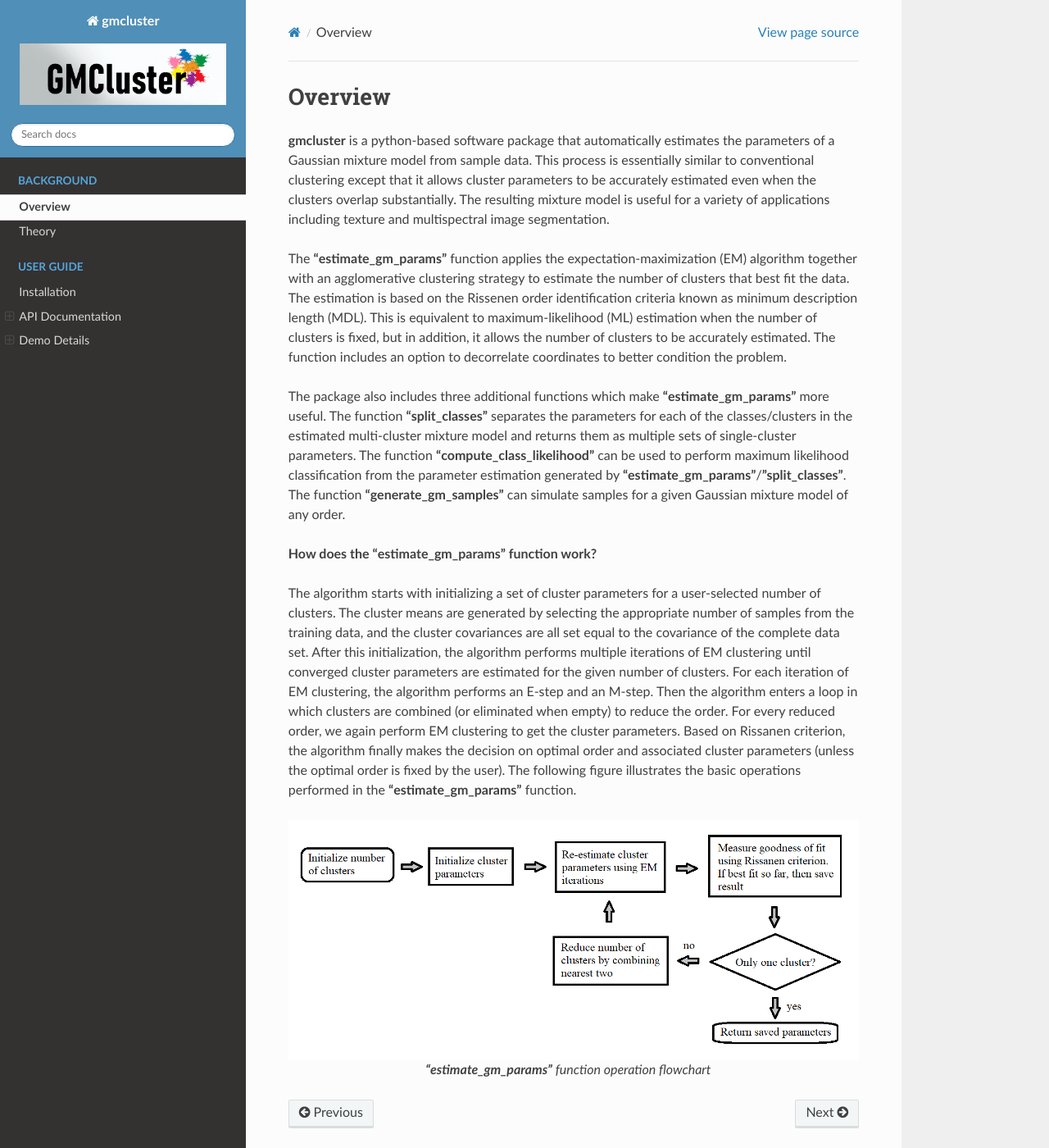
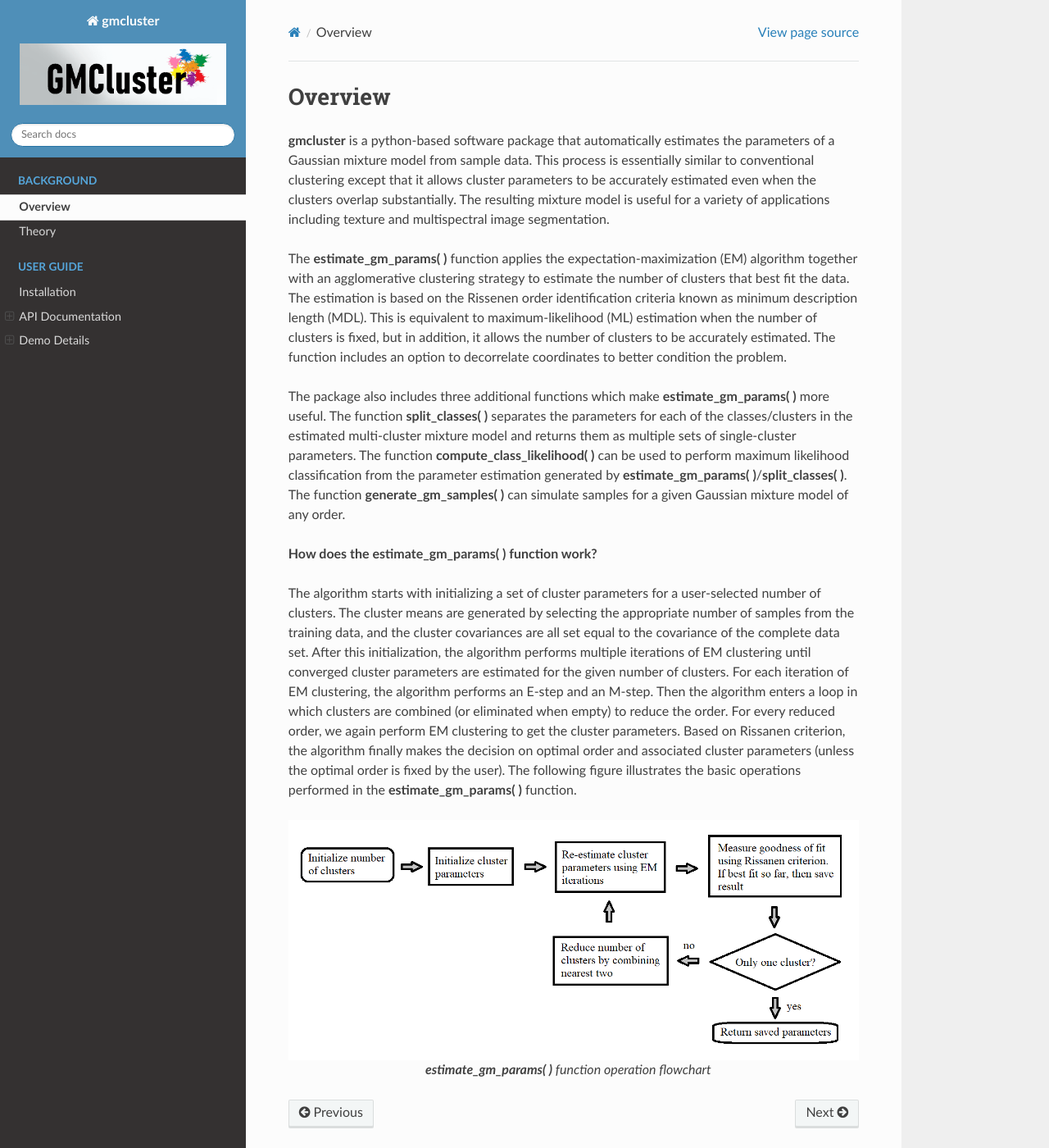
Before and after one commit to cabouman/gmcluster, a Sphinx documentation site: the page built from docs/source/overview.rst, in a window 1280 px wide and 1400 px high. Shown: the whole window at 82% size. Built offline with Sphinx 7.4.7 and the Read the Docs theme 2.0.0, drawn with Linux system fonts in a browser that asks for light colours; pages that are not in the unit, such as notebooks, are missing from menus.

```diff
--- a/docs/source/overview.rst
+++ b/docs/source/overview.rst
@@ -4,18 +4,18 @@ Overview
 
 **gmcluster** is a python-based software package that automatically estimates the parameters of a Gaussian mixture model from sample data. This process is essentially similar to conventional clustering except that it allows cluster parameters to be accurately estimated even when the clusters overlap substantially. The resulting mixture model is useful for a variety of applications including texture and multispectral image segmentation.
 
-The **"estimate_gm_params"** function applies the expectation-maximization (EM) algorithm together with an agglomerative clustering strategy to estimate the number of clusters that best fit the data. The estimation is based on the Rissenen order identification criteria known as minimum description length (MDL). This is equivalent to maximum-likelihood (ML) estimation when the number of clusters is fixed, but in addition, it allows the number of clusters to be accurately estimated. The function includes an option to decorrelate coordinates to better condition the problem.
+The **estimate_gm_params( )** function applies the expectation-maximization (EM) algorithm together with an agglomerative clustering strategy to estimate the number of clusters that best fit the data. The estimation is based on the Rissenen order identification criteria known as minimum description length (MDL). This is equivalent to maximum-likelihood (ML) estimation when the number of clusters is fixed, but in addition, it allows the number of clusters to be accurately estimated. The function includes an option to decorrelate coordinates to better condition the problem.
 
-The package also includes three additional functions which make **"estimate_gm_params"** more useful. The function **"split_classes"** separates the parameters for each of the classes/clusters in the estimated multi-cluster mixture model and returns them as multiple sets of single-cluster parameters. The function **"compute_class_likelihood"** can be used to perform maximum likelihood classification from the parameter estimation generated by **"estimate_gm_params"**/**"split_classes"**. The function **"generate_gm_samples"** can simulate samples for a given Gaussian mixture model of any order.
+The package also includes three additional functions which make **estimate_gm_params( )** more useful. The function **split_classes( )** separates the parameters for each of the classes/clusters in the estimated multi-cluster mixture model and returns them as multiple sets of single-cluster parameters. The function **compute_class_likelihood( )** can be used to perform maximum likelihood classification from the parameter estimation generated by **estimate_gm_params( )**/**split_classes( )**. The function **generate_gm_samples( )** can simulate samples for a given Gaussian mixture model of any order.
 
 
-**How does the "estimate_gm_params" function work?**
+**How does the estimate_gm_params( ) function work?**
 
-The algorithm starts with initializing a set of cluster parameters for a user-selected number of clusters. The cluster means are generated by selecting the appropriate number of samples from the training data, and the cluster covariances are all set equal to the covariance of the complete data set. After this initialization, the algorithm performs multiple iterations of EM clustering until converged cluster parameters are estimated for the given number of clusters. For each iteration of EM clustering, the algorithm performs an E-step and an M-step. Then the algorithm enters a loop in which clusters are combined (or eliminated when empty) to reduce the order. For every reduced order, we again perform EM clustering to get the cluster parameters. Based on Rissanen criterion, the algorithm finally makes the decision on optimal order and associated cluster parameters (unless the optimal order is fixed by the user). The following figure illustrates the basic operations performed in the **"estimate_gm_params"** function.
+The algorithm starts with initializing a set of cluster parameters for a user-selected number of clusters. The cluster means are generated by selecting the appropriate number of samples from the training data, and the cluster covariances are all set equal to the covariance of the complete data set. After this initialization, the algorithm performs multiple iterations of EM clustering until converged cluster parameters are estimated for the given number of clusters. For each iteration of EM clustering, the algorithm performs an E-step and an M-step. Then the algorithm enters a loop in which clusters are combined (or eliminated when empty) to reduce the order. For every reduced order, we again perform EM clustering to get the cluster parameters. Based on Rissanen criterion, the algorithm finally makes the decision on optimal order and associated cluster parameters (unless the optimal order is fixed by the user). The following figure illustrates the basic operations performed in the **estimate_gm_params( )** function.
 
 .. figure:: gm_flowchart.png
    :width: 100%
-   :alt: **"estimate_gm_params"** flowchart
+   :alt: **estimate_gm_params( )** flowchart
    :align: center
 
-   **"estimate_gm_params"** function operation flowchart
+   **estimate_gm_params( )** function operation flowchart
```
